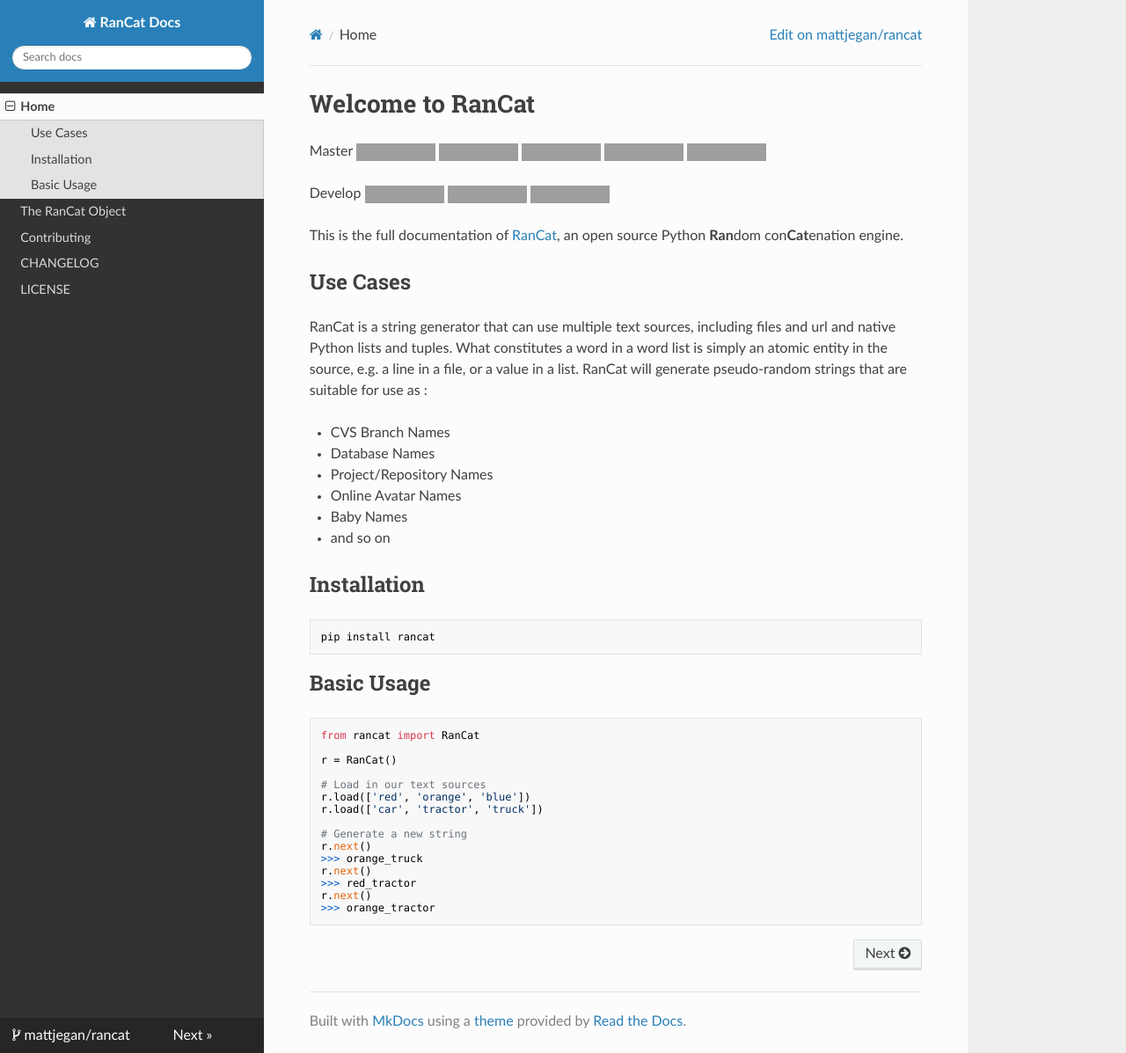
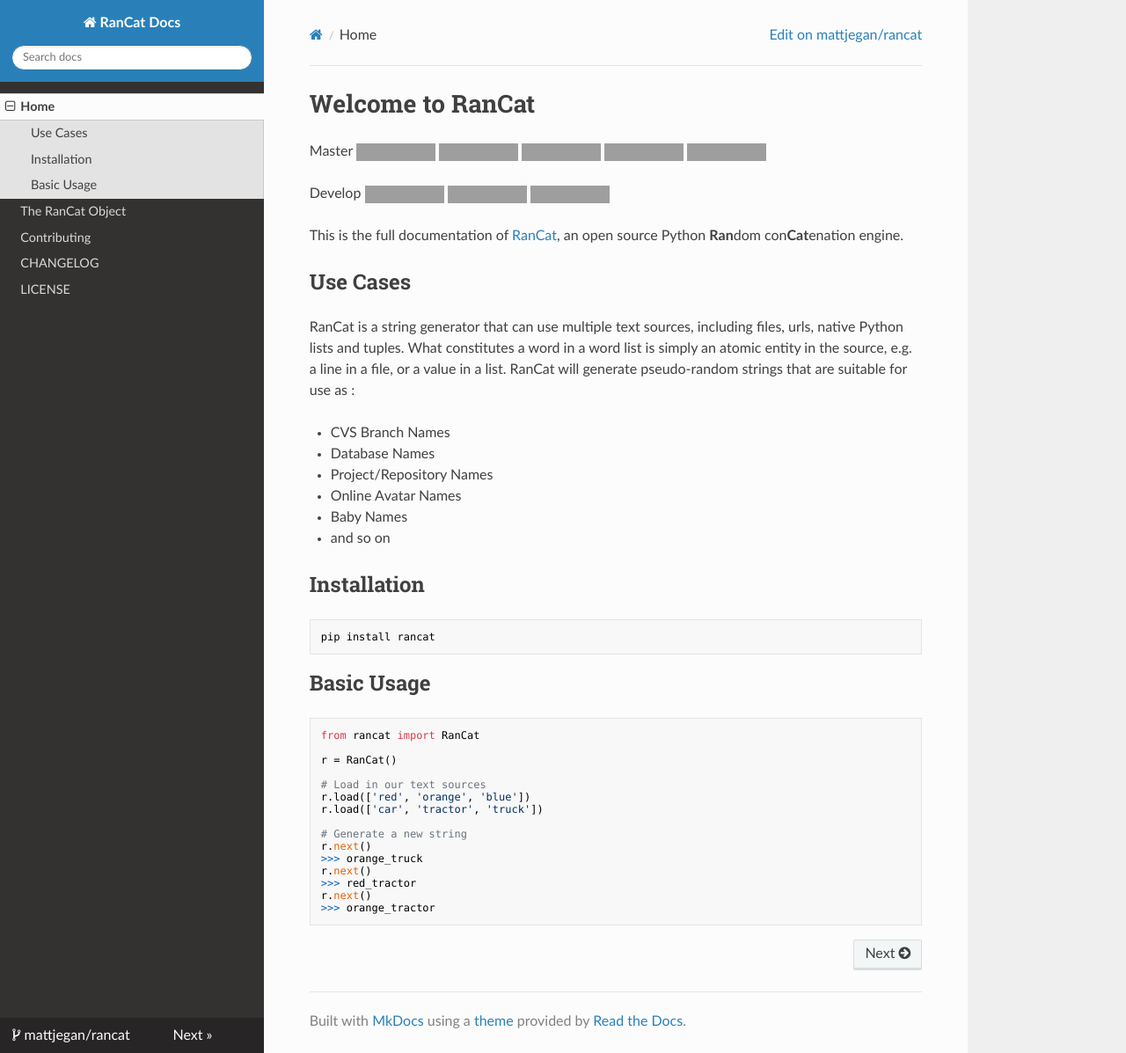
Before and after one commit to mattjegan/rancat, an MkDocs documentation site: the page built from docs/index.md, in a window 1280 px wide and 1197 px high, cut to the strip 0-1197 px from the top of the window. Shown: the whole strip at 88% size. Built offline with MkDocs 1.6.1, drawn with Linux system fonts in a browser that asks for light colours; nearby versions of some CDN libraries; old or Windows-style settings are respelled for this version of MkDocs; grey boxes are pictures that could not be loaded.

Commit message:
Update index.md

```diff
--- a/docs/index.md
+++ b/docs/index.md
@@ -9,7 +9,7 @@
 
 ## Use Cases
 
-RanCat is a string generator that can use multiple text sources, including files and url and native Python lists and tuples. What constitutes a word in a word list is simply an atomic entity in the source, e.g. a line in a file, or a value in a list. RanCat will generate pseudo-random strings that are suitable for use as :
+RanCat is a string generator that can use multiple text sources, including files, urls, native Python lists and tuples. What constitutes a word in a word list is simply an atomic entity in the source, e.g. a line in a file, or a value in a list. RanCat will generate pseudo-random strings that are suitable for use as :
 
 * CVS Branch Names
 * Database Names
```
